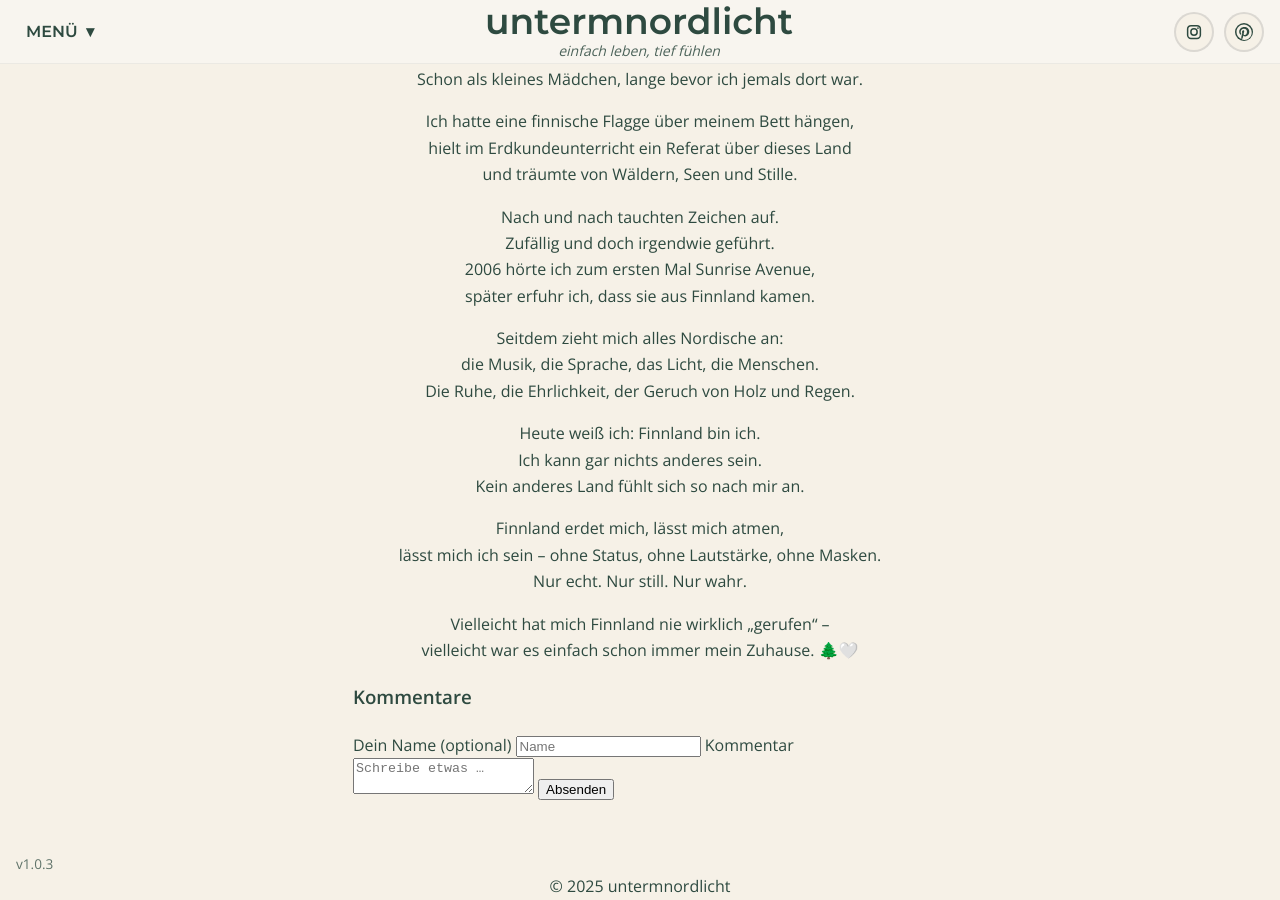
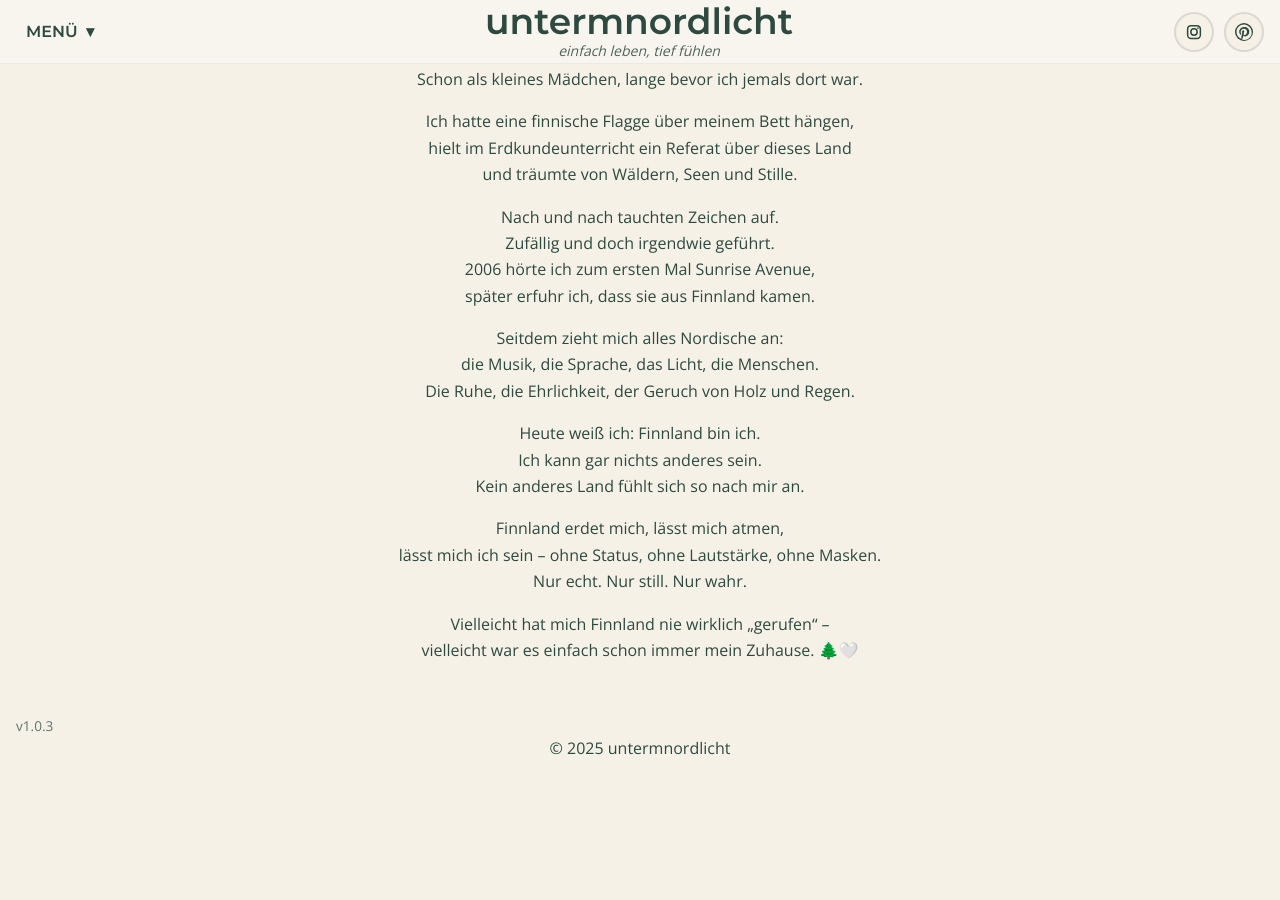
Before and after one commit to untermnordlicht/untermnordlicht, a Jekyll site: the page built from _posts/2025-10-18-warum-finnland.md, in a window 1280 px wide and 900 px high, scrolled down 758 px. Built offline with Jekyll 4.4.1, drawn with Linux system fonts in a browser that asks for light colours; after the commit the page ends 1520 px from its top, so only the background shows below that; part of the change alters nothing that is shown.

Commit message:
Add files via upload

```diff
--- a/_layouts/post.html
+++ b/_layouts/post.html
@@ -17,8 +17,8 @@
     <div id="menu-panel" class="menu-panel" role="menu">
   <a role="menuitem" href="/" class="active">Startseite</a>
   <a role="menuitem" href="/ueber-uns.html">Über uns</a>
+  <a role="menuitem" href="/kontakt.html">Kontakt</a>
   <a role="menuitem" href="/blog.html">Blog</a>
-  <a role="menuitem" href="/kontakt.html">Kontakt</a>
 </div>
   </nav>
   <div class="brand">
@@ -58,25 +58,6 @@
   <main id="inhalt">
     <article class="wrap fade-in" style="max-width:68ch; margin:2rem auto;">
   {{ content }}
-     <!-- Kommentare -->
-<div id="comments" class="comments" data-post="{{ page.url | relative_url }}">
-  <h3>Kommentare</h3>
-  <ul id="comments-list" class="comments-list"></ul>
-
-  <form id="comment-form" class="comment-form">
-    <label for="c-name">Dein Name (optional)</label>
-    <input id="c-name" name="name" maxlength="40" placeholder="Name">
-
-    <label for="c-msg">Kommentar</label>
-    <textarea id="c-msg" name="message" required maxlength="1000" placeholder="Schreibe etwas …"></textarea>
-
-    <!-- Honeypot -->
-    <input type="text" name="website" class="hp" tabindex="-1" autocomplete="off" hidden>
-
-    <button type="submit">Absenden</button>
-    <p id="comment-hint" class="muted"></p>
-  </form>
-</div>
 </article>
   </main>
 
@@ -88,75 +69,5 @@
   </footer>
 
   <script src="{{ '/script.js' | relative_url }}" defer></script>
-  <script type="module">
-  import { initializeApp } from "https://www.gstatic.com/firebasejs/12.5.0/firebase-app.js";
-  import {
-    getFirestore, collection, addDoc, serverTimestamp,
-    query, orderBy, onSnapshot
-  } from "https://www.gstatic.com/firebasejs/12.5.0/firebase-firestore.js";
-
-  // >>> HIER DEINE firebaseConfig EINSETZEN (aus der Firebase-Konsole) <<<
-  const firebaseConfig = {
-    apiKey: "…",
-    authDomain: "…",
-    projectId: "…",
-    storageBucket: "…",
-    messagingSenderId: "…",
-    appId: "…"
-  };
-
-  const app = initializeApp(firebaseConfig);
-  const db  = getFirestore(app);
-
-  // pro Post eine eigene Sammlung: comments/{slug}/items/*
-  const slug = encodeURIComponent(location.pathname);
-  const col  = collection(db, "comments", slug, "items");
-
-  const list = document.getElementById("comments-list");
-  const form = document.getElementById("comment-form");
-  const hint = document.getElementById("comment-hint");
-
-  // Live laden
-  const q = query(col, orderBy("createdAt", "asc"));
-  onSnapshot(q, (snap) => {
-    list.innerHTML = "";
-    if (snap.empty) { list.innerHTML = "<li>Noch keine Kommentare.</li>"; return; }
-    snap.forEach(doc => {
-      const c = doc.data();
-      const t = c.createdAt?.toDate ? c.createdAt.toDate() : new Date();
-      const li = document.createElement("li");
-      li.innerHTML =
-        <strong>${escapeHtml(c.name || "Gast")}</strong><br>
-        <p>${escapeHtml(c.message || "")}</p>
-        <small>${t.toLocaleDateString("de-DE")} ${t.toLocaleTimeString("de-DE",{hour:"2-digit",minute:"2-digit"})}</small>
-      ;
-      list.appendChild(li);
-    });
-  });
-
-  // Absenden
-  form.addEventListener("submit", async (e) => {
-    e.preventDefault();
-    if (form.website && form.website.value) return; // Honeypot
-    const name = (form.name?.value  "").trim().slice(0,40)  "Gast";
-    const msg  = (form.message?.value || "").trim();
-    if (!msg) { hint.textContent = "Bitte eine Nachricht schreiben."; return; }
-
-    const btn = form.querySelector("button[type=submit]");
-    btn.disabled = true; hint.textContent = "Sende …";
-    try {
-      await addDoc(col, { name, message: msg, createdAt: serverTimestamp() });
-      form.reset(); hint.textContent = "Danke! Dein Kommentar ist sichtbar.";
-    } catch (err) {
-      hint.textContent = "Fehler: " + err.message;
-    } finally {
-      btn.disabled = false;
-    }
-  });
-
-  function escapeHtml(s){
-    return s.replace(/[&<>"']/g, m => ({'&':'&amp;','<':'&lt;','>':'&gt;','"':'&quot;',"'":'&#39;'}[m]));
-  }
-</script>
 </body>
 </html>
```
